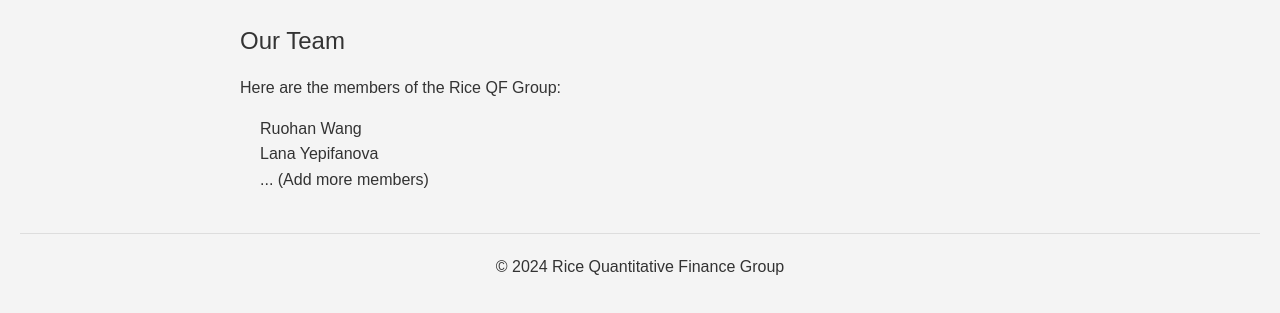
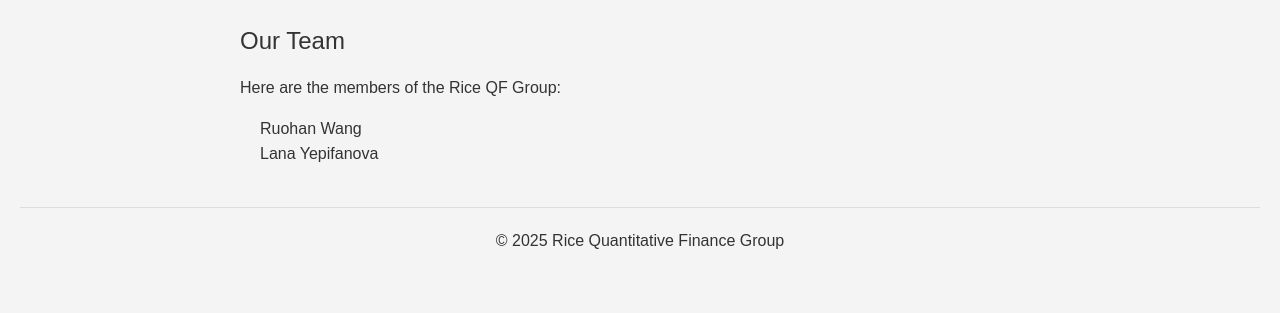
Before and after one commit to lanayepifanova/rqfg, a plain HTML site: page members.html in a window 1280 px wide. Shown: the part 105-418 px from the top of the page. Drawn offline with Linux system fonts and the light colour scheme; files whose address does not match are found by name.

Commit message:
Update members.html

```diff
--- a/members.html
+++ b/members.html
@@ -25,12 +25,11 @@
             <ul>
                 <li>Ruohan Wang</li>
                 <li>Lana Yepifanova</li>
-                <li>... (Add more members)</li>
             </ul>
         </section>
     </main>
     <footer>
-        <p>&copy; 2024 Rice Quantitative Finance Group</p>
+        <p>&copy; 2025 Rice Quantitative Finance Group</p>
     </footer>
     <script src="js/script.js"></script>
 </body>
```
